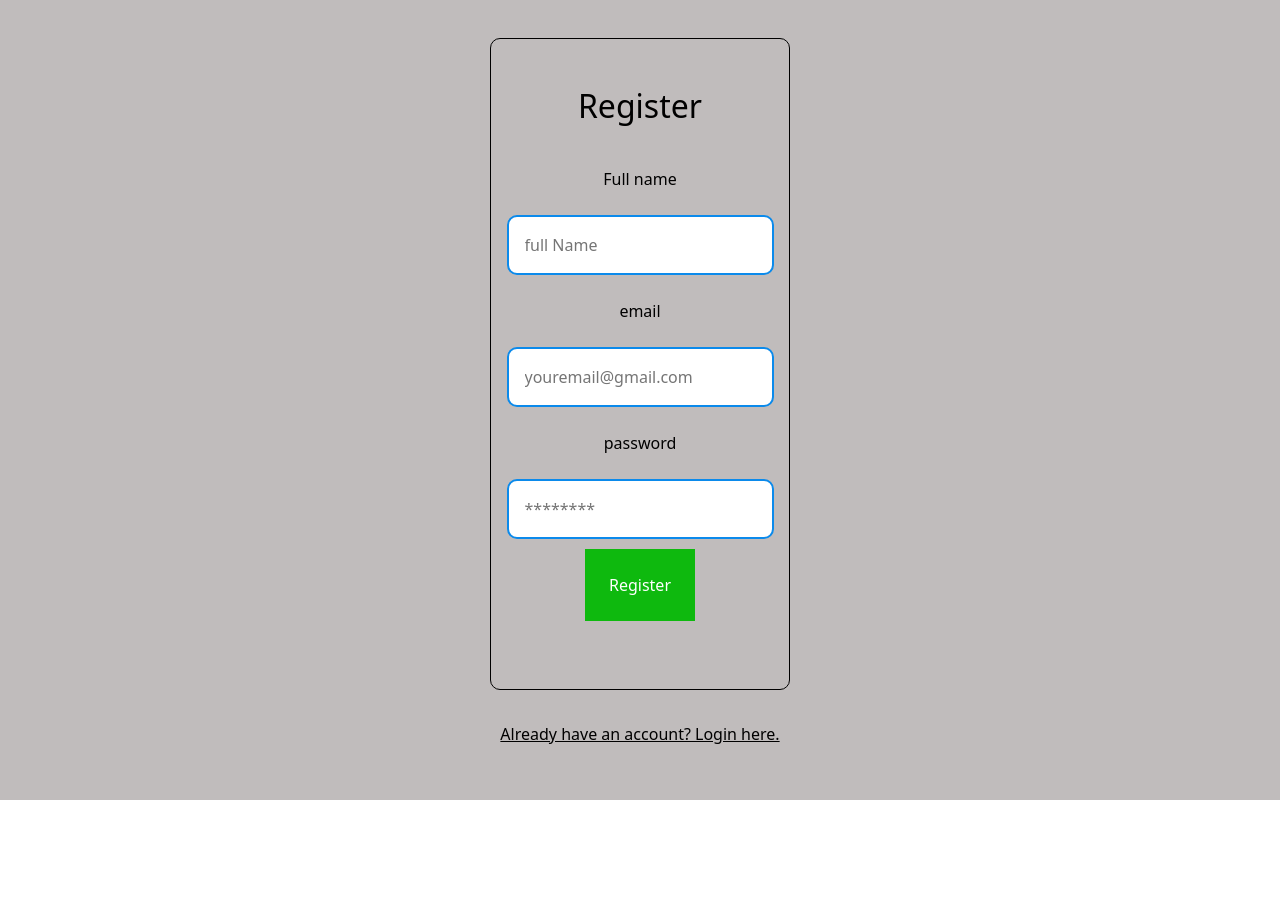
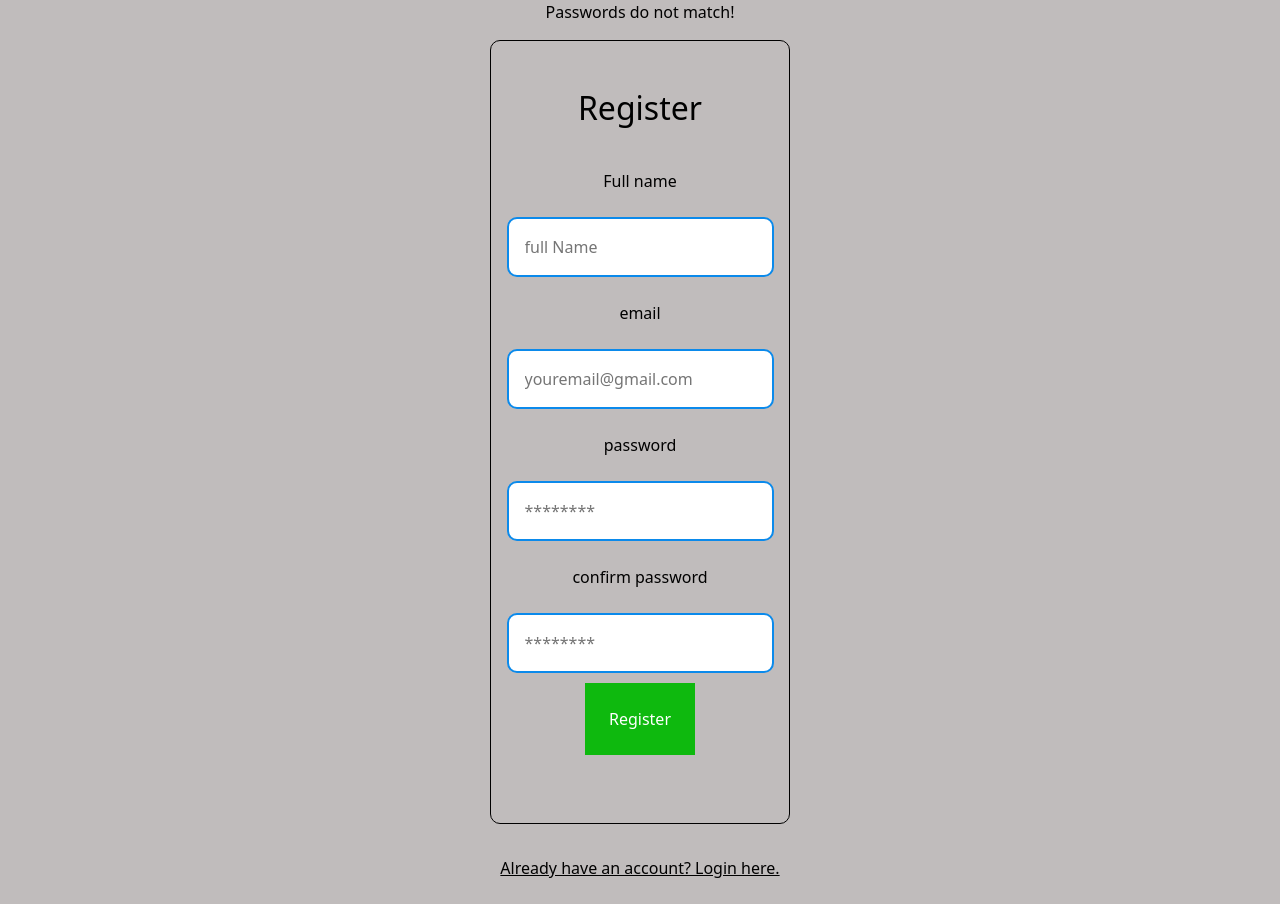
Before and after one commit to jethrolibutan/ccui, a React (Create React App) app: page /register in a window 1280 px wide. Before the commit the page ends 800 px from the top, so only its background shows below. Built offline with nearby package versions, Linux system fonts and the light colour scheme.

Commit message:
adding logic to register form

```diff
--- a/src/components/Login.js
+++ b/src/components/Login.js
@@ -15,6 +15,8 @@ function Login() {
 
   const handleLogin = () => {
     navigate("/dashboard");
+    console.log(email);
+    console.log(password);
   };
 
   const loginUser = async (event) => {
--- a/src/components/Register.js
+++ b/src/components/Register.js
@@ -1,17 +1,42 @@
 import React, { useState } from "react";
 import { useNavigate } from "react-router";
+import axios from "axios";
 import "./Register.css";
 
 function Register() {
   const [email, setEmail] = useState("");
-  const [pass, setPass] = useState("");
+  const [password, setPassword] = useState("");
+  const [confirmedPassword, setConfirmedPassword] = useState("");
+  const [passwordMatch, setPasswordMatch] = useState("");
   const [name, setName] = useState("");
+  const [emailTaken, setEmailTaken] = useState("");
+  const [succesfulCreation, setSuccessfulCreation] = useState(false);
 
   const navigate = useNavigate();
 
-  const handleSubmit = (e) => {
-    e.preventDefault();
-    console.log(email);
+  const registerUser = async (event) => {
+    event.preventDefault();
+
+    if (password != confirmedPassword) {
+      setPasswordMatch(false);
+    } else {
+      const userRequest = await axios.post("", {
+        username: email,
+        password: password,
+      });
+
+      console.log(userRequest.data.message);
+
+      /**
+       * Handling errors from API response
+       */
+      if (userRequest.data.message === "Email is already taken") {
+        setEmailTaken(true);
+      }
+
+      setSuccessfulCreation(true);
+      setTimeout(() => navigate("/login"), 2000);
+    }
   };
 
   const goToLogin = () => {
@@ -19,10 +44,22 @@ function Register() {
   };
   return (
     <div className="form-page">
+      <div id="error messages">
+        {emailTaken ? (
+          <p className="text-red-500 text-center mb-2">
+            The email you entered is already in use
+          </p>
+        ) : null}
+        {!passwordMatch ? (
+          <p className="text-red-500 text-center mb-2">
+            Passwords do not match!
+          </p>
+        ) : null}
+      </div>
       <div className="auth-form-container">
         {" "}
         <h2>Register</h2>{" "}
-        <form className="login-form" onSubmit={handleSubmit}>
+        <form className="login-form" onSubmit={registerUser}>
           <label htmlFor="name">Full name</label>
           <input
             value={name}
@@ -42,8 +79,17 @@ function Register() {
           />
           <label htmlFor="password">password</label>
           <input
-            value={pass}
-            onChange={(e) => setPass(e.target.value)}
+            value={password}
+            onChange={(e) => setPassword(e.target.value)}
+            type="password"
+            placeholder="********"
+            id="password"
+            name="password"
+          />
+          <label htmlFor="password"> confirm password</label>
+          <input
+            value={confirmedPassword}
+            onChange={(e) => setConfirmedPassword(e.target.value)}
             type="password"
             placeholder="********"
             id="password"
```
